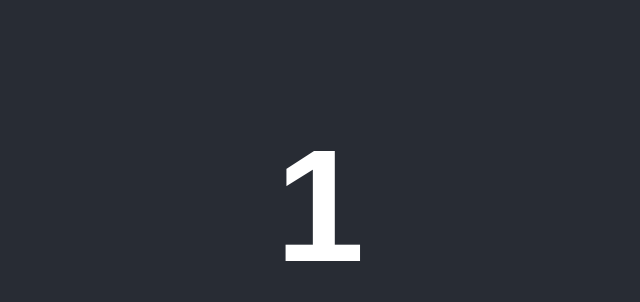
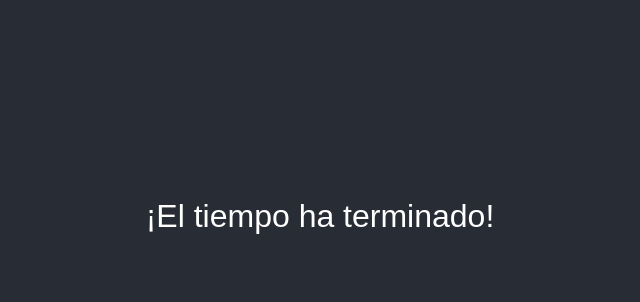
Before and after one commit to handrespulido90/ctg, a plain HTML site: page index.html in a window 1280 px wide. Shown: the part 194-496 px from the top of the page, without its empty margins (320-960 px from the left). Drawn offline with Linux system fonts and the light colour scheme.

Commit message:
Update index.html

```diff
--- a/index.html
+++ b/index.html
@@ -17,7 +17,7 @@
             color: #ffffff;
         }
         #countdown {
-            font-size: 10rem;
+            font-size: 5rem;
             font-weight: bold;
         }
         #message {
@@ -29,30 +29,41 @@
     </style>
 </head>
 <body>
-    <div id="countdown">10</div>
-    <div id="message">¡El tiempo ha terminado amor!</div>
+    <div id="countdown">00:00:00</div>
+    <div id="message">¡El tiempo ha terminado!</div>
 
     <script>
-        // Duración del contador en segundos
-        let timeLeft = 5;
+        // Configura la fecha objetivo aquí
+        const targetDate = new Date("2024-12-05T23:59:59"); // Cambia a la fecha deseada
 
         const countdownElement = document.getElementById("countdown");
         const messageElement = document.getElementById("message");
 
-        // Función que actualiza el contador
-        const updateCountdown = () => {
-            if (timeLeft > 0) {
-                countdownElement.textContent = timeLeft;
-                timeLeft--;
+        function updateCountdown() {
+            const now = new Date();
+            const difference = targetDate - now;
+
+            if (difference > 0) {
+                // Calcula horas, minutos y segundos restantes
+                const hours = Math.floor(difference / (1000 * 60 * 60));
+                const minutes = Math.floor((difference % (1000 * 60 * 60)) / (1000 * 60));
+                const seconds = Math.floor((difference % (1000 * 60)) / 1000);
+
+                // Actualiza el contador
+                countdownElement.textContent = `${String(hours).padStart(2, '0')}:${String(minutes).padStart(2, '0')}:${String(seconds).padStart(2, '0')}`;
             } else {
+                // Muestra el mensaje cuando se termine el tiempo
                 countdownElement.style.display = "none";
                 messageElement.style.display = "block";
-                clearInterval(timer);
+                clearInterval(timer); // Detiene el intervalo
             }
-        };
+        }
 
-        // Actualizar el contador cada segundo
+        // Actualiza el contador cada segundo
         const timer = setInterval(updateCountdown, 1000);
+
+        // Ejecuta la primera actualización inmediatamente
+        updateCountdown();
     </script>
 </body>
 </html>
```
